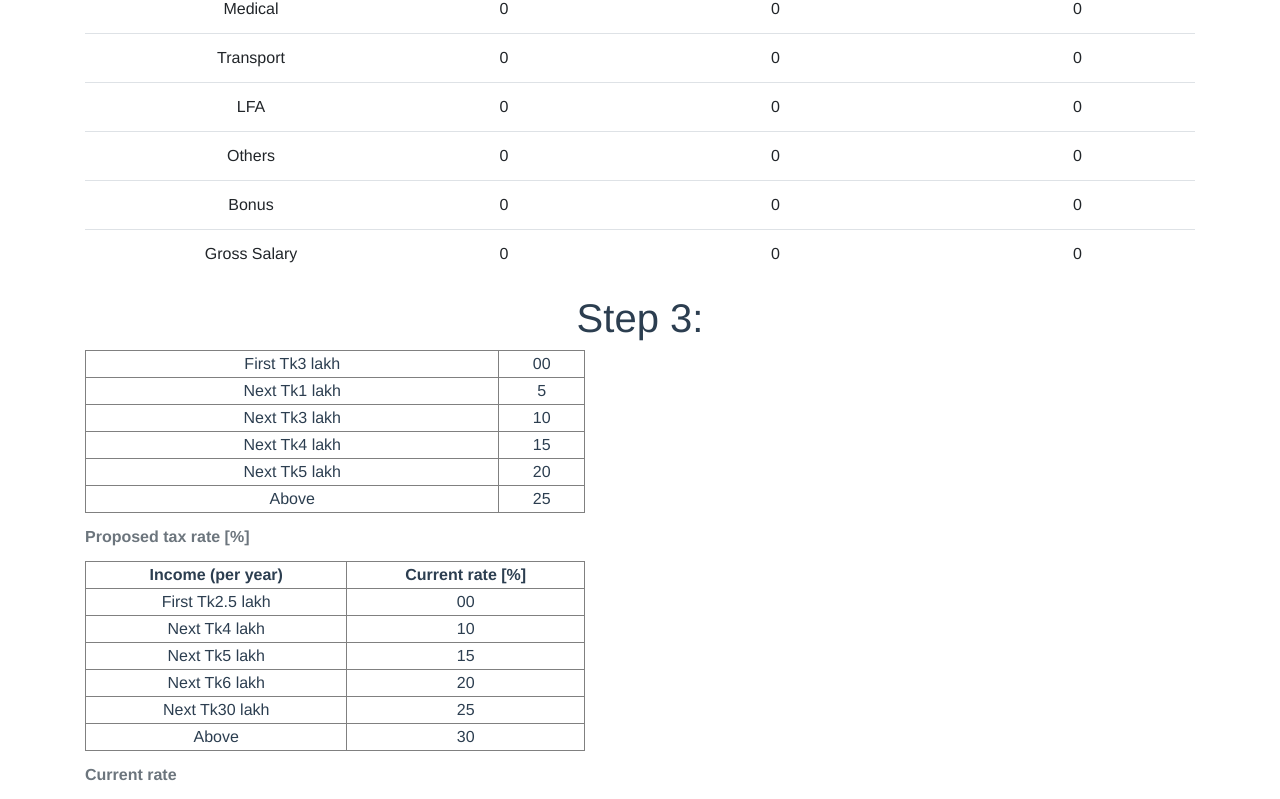
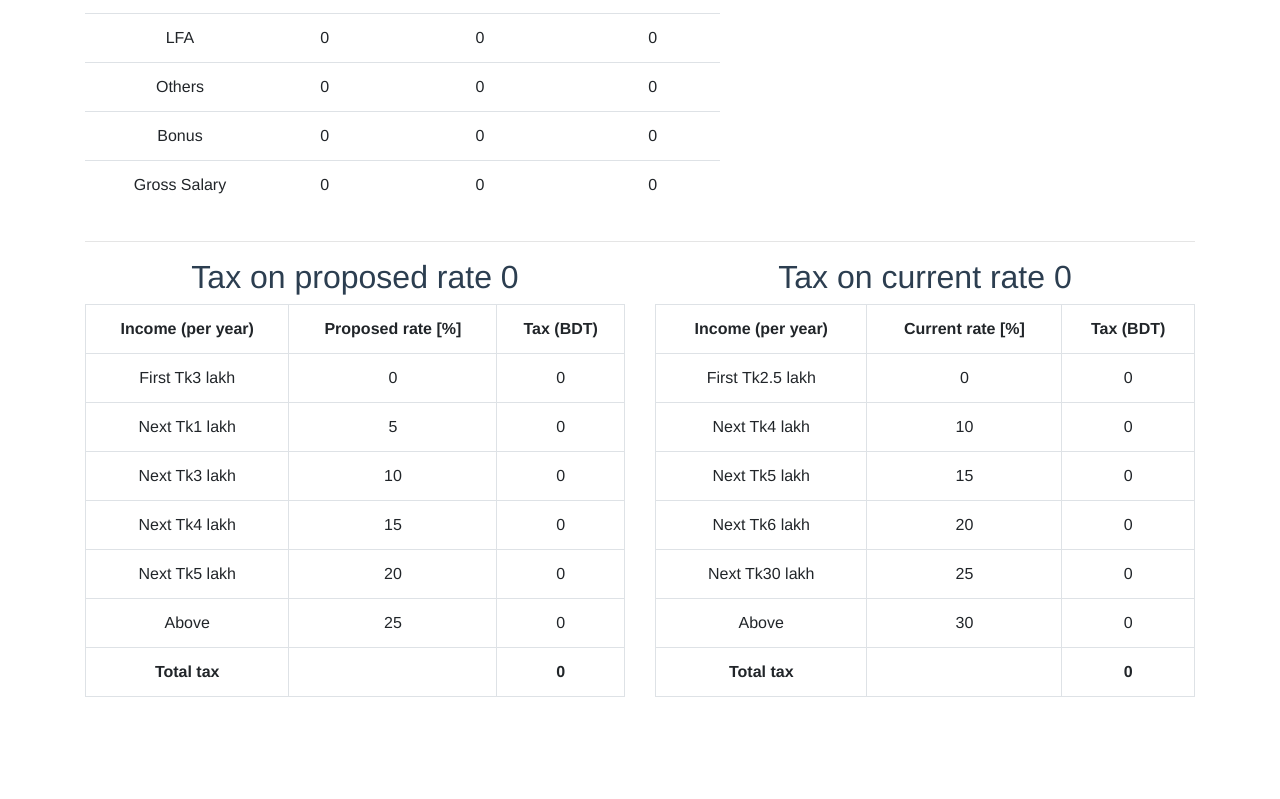
Before and after one commit to nadimtuhin/tax-calculator, a Vue app: page / in a window 1280 px wide. Shown: the part 859-1658 px from the top of the page. After the commit the page ends 1572 px from the top, so only its background shows below. Built offline with nearby package versions, Linux system fonts and the light colour scheme.

Commit message:
proposed and current tax breakdown working

```diff
--- a/src/App.vue
+++ b/src/App.vue
@@ -1,12 +1,25 @@
 <template>
   <div id="app" class="container">
-    <h1>Step 1:</h1>
-    <salaries/>
-    <h1>Step 2:</h1>
-    <taxable-income />
-    <h1>Step 3:</h1>
-    <proposed/>
-    <current/>
+    <div class="row">
+      <div class="col col-8">
+        <h2>Enter salary information</h2>
+        <salaries/>
+      </div>
+      <div class="w-100"></div>
+      <div class="col col-7">
+        <h2>Taxable income breakdown</h2>
+        <taxable-income />
+      </div>
+    </div>
+    <hr>
+    <div class="row">
+      <div class="col-sm">
+        <proposed/>
+      </div>
+      <div class="col-sm">
+        <current/>
+      </div>
+    </div>
   </div>
 </template>
 
--- /dev/null
+++ b/src/calculateTaxBreakdown.js
@@ -0,0 +1,33 @@
+export default function calculateTaxBreakdown(taxableSalary, slabs) {
+  function getPercentage(num, per) {
+    return (num / 100) * per;
+  }
+
+  const breakdown = slabs.map(slab => {
+    const slabTitle = slab[0];
+    const slabUpper = slab[2];
+    const slabLower = slab[1];
+    const slabPercentage = slab[3];
+    let slabCut = 0;
+    let slabAmount = 0;
+
+    if (taxableSalary >= slabLower && taxableSalary <= slabUpper) {
+      slabAmount = taxableSalary - slabLower;
+    } else if (taxableSalary >= slabLower && taxableSalary >= slabUpper) {
+      slabAmount = slabUpper - slabLower;
+    }
+
+    slabCut = getPercentage(slabAmount, slabPercentage);
+
+    return {
+      slabTitle,
+      slabUpper,
+      slabLower,
+      slabPercentage,
+      slabAmount,
+      slabCut
+    };
+  });
+
+  return breakdown;
+}
--- a/src/components/Current.vue
+++ b/src/components/Current.vue
@@ -1,8 +1,7 @@
 <template>
-  <table border="1" cellpadding="1" cellspacing="1" style="width:500px">
-    <caption>
-      <strong>Current rate</strong>
-    </caption>
+<div>
+  <h2>Tax on current rate {{taxBreakdown.reduceRight((c,i)=>c+ +i.slabCut, 0)}}</h2>
+  <table class="table table-bordered">
     <tbody>
       <tr>
         <td>
@@ -11,37 +10,56 @@
         <td>
           <strong>Current rate [%]</strong>
         </td>
+        <td>
+          <strong>Tax (BDT)</strong>
+        </td>
+      </tr>
+      <tr v-for="slab in taxBreakdown" v-bind:key="slab.slabTitle">
+        <td>{{slab.slabTitle}}</td>
+        <td>{{slab.slabPercentage}}</td>
+        <td>{{slab.slabCut}}</td>
       </tr>
       <tr>
-        <td>First Tk2.5 lakh</td>
-        <td>00</td>
-      </tr>
-      <tr>
-        <td>Next Tk4 lakh</td>
-        <td>10</td>
-      </tr>
-      <tr>
-        <td>Next Tk5 lakh</td>
-        <td>15</td>
-      </tr>
-      <tr>
-        <td>Next Tk6 lakh</td>
-        <td>20</td>
-      </tr>
-      <tr>
-        <td>Next Tk30 lakh</td>
-        <td>25</td>
-      </tr>
-      <tr>
-        <td>Above</td>
-        <td>30</td>
+        <td>
+          <strong>Total tax</strong>
+        </td>
+        <td>
+        </td>
+        <td>
+          <strong>{{taxBreakdown.reduceRight((c,i)=>c+ +i.slabCut, 0)}}</strong>
+        </td>
       </tr>
     </tbody>
   </table>
+</div>
+
 </template>
 
 <script>
+import { mapState, mapGetters } from "vuex";
+import calculateTaxBreakdown from '../calculateTaxBreakdown';
+
+const LAKH = 100000;
+
 export default {
-  name: "Current"
+  name: "Current",
+  data: () => ({
+    slabs: [
+      ['First Tk2.5 lakh', 0, 2.5*LAKH, 0],
+      ['Next Tk4 lakh', 2.5*LAKH, (2.5+4)*LAKH, 10],
+      ['Next Tk5 lakh', (2.5+4)*LAKH, (2.5+4+5)*LAKH, 15],
+      ['Next Tk6 lakh', (2.5+4+5)*LAKH, (2.5+4+6)*LAKH, 20],
+      ['Next Tk30 lakh', (2.5+4+5+6)*LAKH, (2.5+4+30)*LAKH, 25],
+      ['Above', (2.5+4+5+6+30)*LAKH, Infinity, 30],
+    ],
+  }),
+  computed: {
+    ...mapGetters({
+      taxableSalary: 'taxableSalary',
+    }),
+    taxBreakdown() {
+      return calculateTaxBreakdown(this.taxableSalary, this.slabs);
+    }
+  }
 };
 </script>
--- a/src/components/Proposed.vue
+++ b/src/components/Proposed.vue
@@ -1,39 +1,65 @@
 <template>
-  <table border="1" cellpadding="1" cellspacing="1" style="width:500px">
-    <caption>
-      <strong>Proposed tax rate [%]</strong>
-    </caption>
+<div>
+  <h2>Tax on proposed rate {{taxBreakdown.reduceRight((c,i)=>c+ +i.slabCut, 0)}}</h2>
+  <table class="table table-bordered">
     <tbody>
       <tr>
-        <td>First Tk3 lakh</td>
-        <td>00</td>
+        <td>
+          <strong>Income (per year)</strong>
+        </td>
+        <td>
+          <strong>Proposed rate [%]</strong>
+        </td>
+        <td>
+          <strong>Tax (BDT)</strong>
+        </td>
+      </tr>
+      <tr v-for="slab in taxBreakdown" v-bind:key="slab.slabTitle">
+        <td>{{slab.slabTitle}}</td>
+        <td>{{slab.slabPercentage}}</td>
+        <td>{{slab.slabCut}}</td>
       </tr>
       <tr>
-        <td>Next Tk1 lakh</td>
-        <td>5</td>
-      </tr>
-      <tr>
-        <td>Next Tk3 lakh</td>
-        <td>10</td>
-      </tr>
-      <tr>
-        <td>Next Tk4 lakh</td>
-        <td>15</td>
-      </tr>
-      <tr>
-        <td>Next Tk5 lakh</td>
-        <td>20</td>
-      </tr>
-      <tr>
-        <td>Above</td>
-        <td>25</td>
+        <td>
+          <strong>Total tax</strong>
+        </td>
+        <td>
+        </td>
+        <td>
+          <strong>{{taxBreakdown.reduceRight((c,i)=>c+ +i.slabCut, 0)}}</strong>
+        </td>
       </tr>
     </tbody>
   </table>
+</div>
+
 </template>
 
 <script>
+import { mapState, mapGetters } from "vuex";
+import calculateTaxBreakdown from '../calculateTaxBreakdown';
+
+const LAKH = 100000;
+
 export default {
-  name: "Proposed"
+  name: "Proposed",
+  data: () => ({
+    slabs: [
+      ['First Tk3 lakh', 0, 3*LAKH, 0],
+      ['Next Tk1 lakh', 3*LAKH, (3+1)*LAKH, 5],
+      ['Next Tk3 lakh', (3+1)*LAKH, (3+1+3)*LAKH, 10],
+      ['Next Tk4 lakh', (3+1+3)*LAKH, (3+1+3+4)*LAKH, 15],
+      ['Next Tk5 lakh', (3+1+3+4)*LAKH, (3+1+3+4+5)*LAKH, 20],
+      ['Above', (3+1+3+4+5)*LAKH, Infinity, 25],
+    ],
+  }),
+  computed: {
+    ...mapGetters({
+      taxableSalary: 'taxableSalary',
+    }),
+    taxBreakdown() {
+      return calculateTaxBreakdown(this.taxableSalary, this.slabs);
+    }
+  }
 };
 </script>
--- a/src/components/Salaries.vue
+++ b/src/components/Salaries.vue
@@ -77,38 +77,6 @@
         >
       </td>
     </tr>
-
-    <tr>
-      <td></td>
-      <td>
-        {{ totalSalary }}
-        <br/> total salary
-      </td>
-      <td>
-        {{ totalTds }}
-        <br/> total tds
-      </td>
-      <td>
-        {{ totalBasic }}
-        <br/> total basic
-      </td>
-      <td>
-        {{ totalHouse }}
-        <br/> total house
-      </td>
-      <td>
-        {{ totalMedical }}
-        <br/> total medical
-      </td>
-      <td>
-        {{ totalTransport }}
-        <br/> total transport
-      </td>
-      <td>
-        {{ totalLfa }}
-        <br/> total lfa
-      </td>
-    </tr>
   </table>
 </template>
 
```
